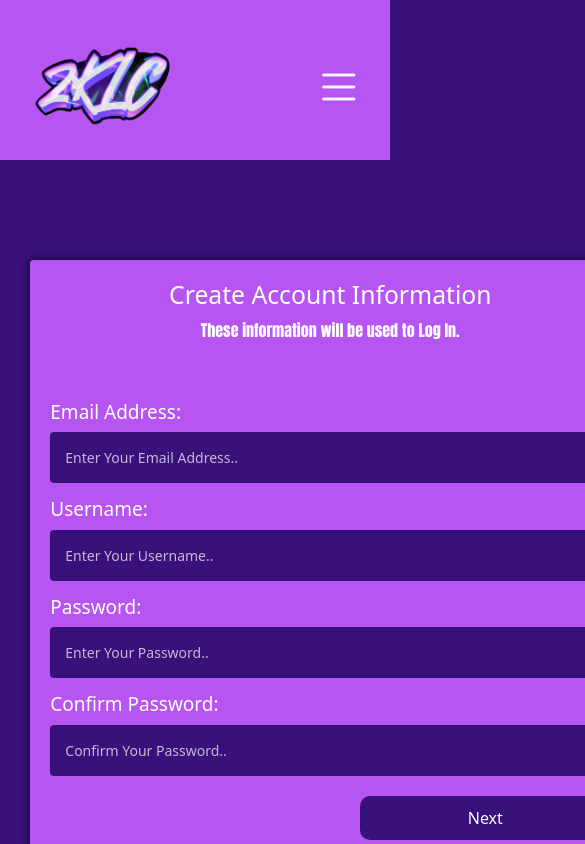
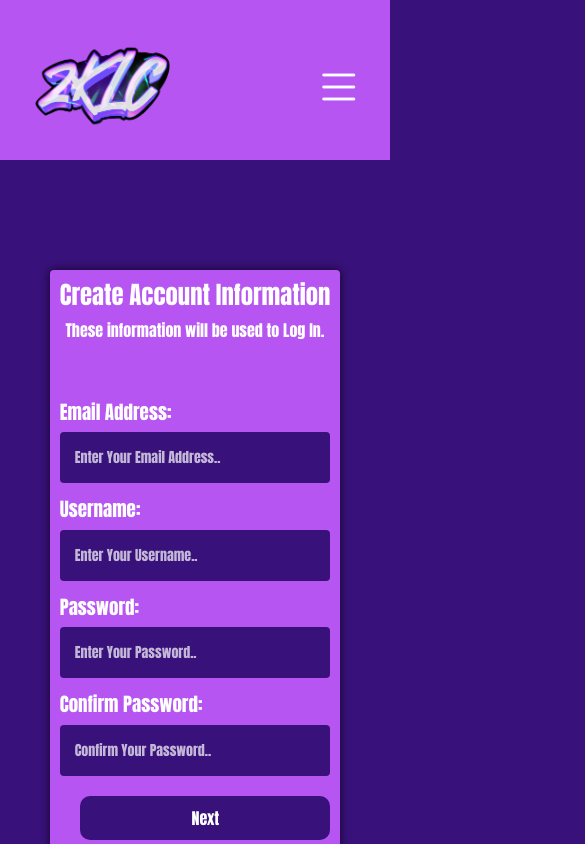
Before and after one commit to jahaziel1988/miniproject2_kjp, a React (Create React App) app: page /registration in a window 390 px wide. Shown: the top 844 px of the page, 585 px wide, since content can reach past the window. Built offline with nearby package versions, Linux system fonts and the light colour scheme.

Commit message:
added responsiveness in small sreen

```diff
--- a/src/Views/Registration/Registration.css
+++ b/src/Views/Registration/Registration.css
@@ -1,8 +1,3 @@
-.body {
-    background-color: #38117A;
-    height: 100vh;
-    animation: fade-in 0.5s ease forwards;
-  }
 
   @keyframes fade-in {
     0% {
@@ -23,6 +18,7 @@
   }
 
   form {
+    font-family: 'Anton', sans-serif;
     width: 600px;
     padding: 20px;
     background: #B755F2;
@@ -212,9 +208,9 @@
     opacity: 0.8;
   }
   @media (max-width: 800px) {
-    .form-container {
-      width: 90%;
-      margin: 0 auto;
+    form {
+      width: 100%;
+      padding: 10px;
     }
 
     .text-header {
```
